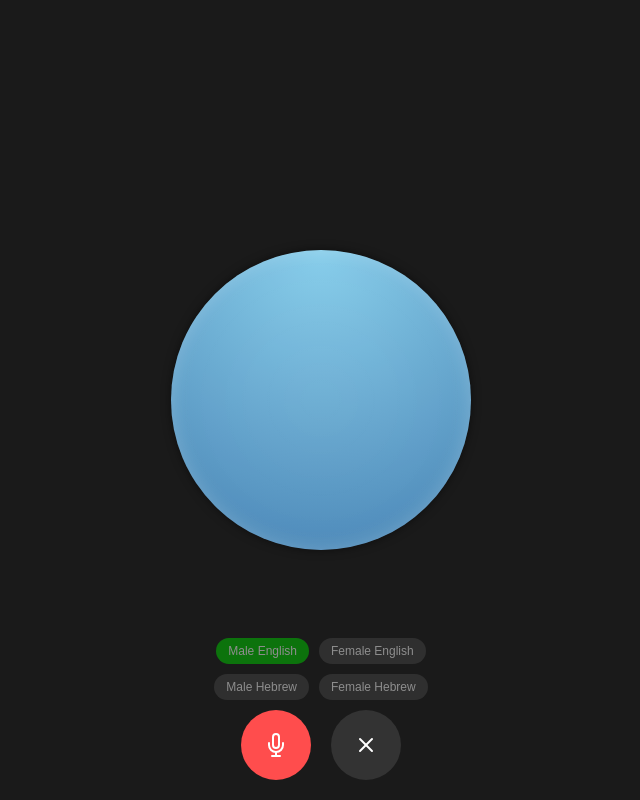
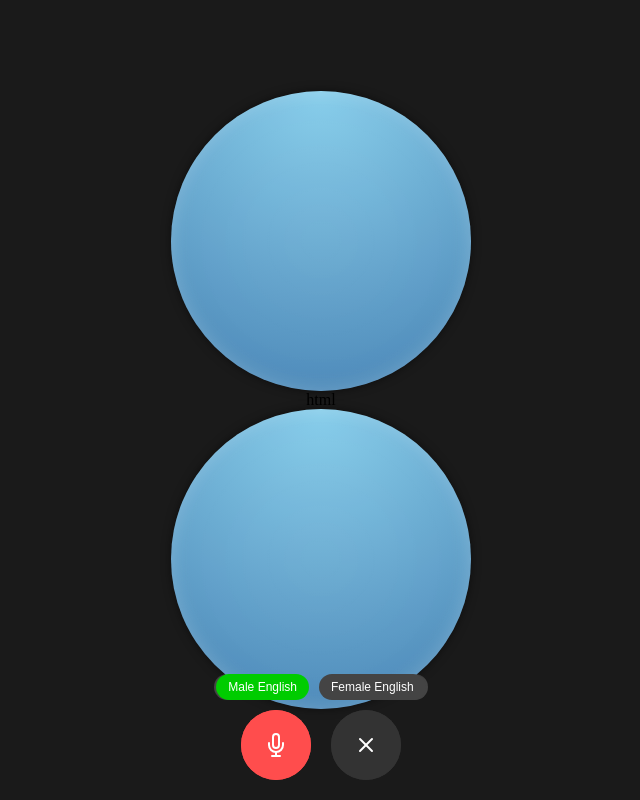
Before and after one commit to DreamRenderAI/bixx-call, a website: page public/index.html in a window 1280 px wide. Shown: the whole page, without its empty margins (319-959 px from the left). Drawn offline with Linux system fonts and the light colour scheme.

Commit message:
Update index.html

```diff
--- a/public/index.html
+++ b/public/index.html
@@ -153,73 +153,209 @@
     </button>
   </div>
 
+html
+<!DOCTYPE html>
+<html lang="en">
+<head>
+  <meta charset="UTF-8" />
+  <meta name="viewport" content="width=device-width, initial-scale=1" />
+  <title>Bixx AI Voice Chat</title>
+  <script src="https://code.responsivevoice.org/responsivevoice.js?key=unaTPkHE"></script>
+  <style>
+    body {
+      background: #1a1a1a;
+      margin: 0;
+      height: 100vh;
+      display: flex;
+      flex-direction: column;
+      align-items: center;
+      justify-content: center;
+      overflow: hidden;
+    }
+    .circle-container {
+      width: 300px;
+      height: 300px;
+      border-radius: 50%;
+      background: radial-gradient(circle at top, #87ceeb, #4682b4);
+      box-shadow: inset 0 0 20px rgba(255, 255, 255, 0.2), 0 0 10px rgba(0, 0, 0, 0.5);
+      display: flex;
+      align-items: center;
+      justify-content: center;
+      position: relative;
+      overflow: hidden;
+    }
+    .animated-circle {
+      width: 100%;
+      height: 100%;
+      border-radius: 50%;
+      position: absolute;
+      background: radial-gradient(circle at center, rgba(255, 255, 255, 0.1), transparent);
+      border: 3px solid #87ceeb;
+      animation: pulse 1.5s ease-in-out infinite, scaleTalk 2s ease-in-out infinite;
+      opacity: 0;
+      transform-origin: center;
+    }
+    .animated-circle.active {
+      opacity: 1;
+    }
+    @keyframes pulse {
+      0% {
+        transform: scale(0.5);
+        opacity: 0.8;
+      }
+      50% {
+        transform: scale(1);
+        opacity: 0.3;
+      }
+      100% {
+        transform: scale(1.5);
+        opacity: 0;
+      }
+    }
+    @keyframes scaleTalk {
+      0%, 100% {
+        transform: scale(1);
+      }
+      50% {
+        transform: scale(1.02);
+      }
+    }
+    .voice-selector {
+      position: absolute;
+      bottom: 100px;
+      display: flex;
+      gap: 10px;
+      flex-wrap: wrap;
+      justify-content: center;
+      max-width: 300px;
+    }
+    .voice-button {
+      background: #444;
+      border: none;
+      border-radius: 20px;
+      padding: 6px 12px;
+      color: #fff;
+      font-size: 12px;
+      cursor: pointer;
+      transition: background 0.3s ease;
+    }
+    .voice-button:hover {
+      background: #666;
+    }
+    .voice-button.active {
+      background: #00cc00;
+    }
+    .controls {
+      position: absolute;
+      bottom: 20px;
+      display: flex;
+      gap: 20px;
+    }
+    .mic-button, .close-button {
+      background: #333;
+      border: none;
+      border-radius: 50%;
+      width: 70px;
+      height: 70px;
+      font-size: 30px;
+      color: #fff;
+      cursor: pointer;
+      display: flex;
+      align-items: center;
+      justify-content: center;
+      transition: background 0.3s ease;
+    }
+    .mic-button:hover, .close-button:hover {
+      background: #555;
+    }
+    .mic-button.muted {
+      background: #ff4d4d;
+    }
+    .mic-button.muted:hover {
+      background: #e63939;
+    }
+    .mic-button:not(.muted) {
+      background: #00cc00;
+    }
+    .mic-button:not(.muted):hover {
+      background: #00b300;
+    }
+  </style>
+</head>
+<body>
+  <div class="circle-container">
+    <div class="animated-circle" id="animatedCircle"></div>
+  </div>
+  <div class="voice-selector">
+    <button class="voice-button active" id="maleEnglish">Male English</button>
+    <button class="voice-button" id="femaleEnglish">Female English</button>
+  </div>
+  <div class="controls">
+    <button class="mic-button muted" id="micButton" title="Toggle microphone">
+      <svg width="24" height="24" viewBox="0 0 24 24" fill="none" stroke="currentColor" stroke-width="2" stroke-linecap="round" stroke-linejoin="round">
+        <path d="M12 1a3 3 0 0 0-3 3v8a3 3 0 0 0 6 0V4a3 3 0 0 0-3-3z"/>
+        <path d="M19 10v2a7 7 0 0 1-14 0v-2"/>
+        <line x1="12" y1="19" x2="12" y2="23"/>
+        <line x1="8" y1="23" x2="16" y2="23"/>
+      </svg>
+    </button>
+    <button class="close-button" id="closeButton" title="Close">
+      <svg width="24" height="24" viewBox="0 0 24 24" fill="none" stroke="currentColor" stroke-width="2" stroke-linecap="round" stroke-linejoin="round">
+        <line x1="18" y1="6" x2="6" y2="18"/>
+        <line x1="6" y1="6" x2="18" y2="18"/>
+      </svg>
+    </button>
+  </div>
+
   <script>
     const ws = new WebSocket(`wss://${location.host}`);
     let isMicOn = false;
     let recognition = null;
     let responseText = '';
     let isSpeaking = false;
-  let selectedVoice = 'US English Male'; // Default voice for ResponsiveVoice
+    let selectedVoice = 'US English Male'; // Default voice
 
     const micButton = document.getElementById('micButton');
     const animatedCircle = document.getElementById('animatedCircle');
     const closeButton = document.getElementById('closeButton');
     const maleEnglishButton = document.getElementById('maleEnglish');
     const femaleEnglishButton = document.getElementById('femaleEnglish');
-  const maleHebrewButton = document.getElementById('maleHebrew');
-  const femaleHebrewButton = document.getElementById('femaleHebrew');
 
     function loadVoices() {
-    // ResponsiveVoice loads voices automatically, no need to fetch them
-    if (typeof responsiveVoice !== 'undefined' && responsiveVoice.isVoiceSupported()) {
-      selectVoices();
-    } else {
-      console.error('ResponsiveVoice not loaded or not supported');
-      // Disable all voice buttons if ResponsiveVoice fails
-      [maleEnglishButton, femaleEnglishButton, maleHebrewButton, femaleHebrewButton].forEach(btn => {
+      // Wait for ResponsiveVoice to load
+      if (typeof responsiveVoice === 'undefined') {
+        console.error('ResponsiveVoice not loaded');
+        // Disable voice buttons if ResponsiveVoice fails to load
+        [maleEnglishButton, femaleEnglishButton].forEach(btn => {
           btn.disabled = true;
           btn.style.opacity = '0.5';
         });
+        return;
       }
+      // ResponsiveVoice is ready, proceed with voice selection
+      selectVoices();
     }
 
     function selectVoices() {
       // Map buttons to ResponsiveVoice voice names
       const voiceMap = {
         maleEnglish: 'US English Male',
-      femaleEnglish: 'US English Female',
-      maleHebrew: 'Hebrew Male',
-      femaleHebrew: 'Hebrew Female'
+        femaleEnglish: 'US English Female'
       };
 
       // Add event listeners for voice selection buttons
       maleEnglishButton.addEventListener('click', () => {
         selectedVoice = voiceMap.maleEnglish;
         setActiveVoiceButton(maleEnglishButton);
-      recognition.lang = 'en-US'; // Update speech recognition language
       });
 
       femaleEnglishButton.addEventListener('click', () => {
         selectedVoice = voiceMap.femaleEnglish;
         setActiveVoiceButton(femaleEnglishButton);
-      recognition.lang = 'en-US'; // Update speech recognition language
-    });
-
-    maleHebrewButton.addEventListener('click', () => {
-      selectedVoice = voiceMap.maleHebrew;
-      setActiveVoiceButton(maleHebrewButton);
-      recognition.lang = 'he-IL'; // Update speech recognition language
-    });
-
-    femaleHebrewButton.addEventListener('click', () => {
-      selectedVoice = voiceMap.femaleHebrew;
-      setActiveVoiceButton(femaleHebrewButton);
-      recognition.lang = 'he-IL'; // Update speech recognition language
       });
 
       // Set initial active button (default to Male English)
       setActiveVoiceButton(maleEnglishButton);
-    recognition.lang = 'en-US'; // Default speech recognition language
     }
 
     function setActiveVoiceButton(button) {
@@ -260,7 +396,7 @@
 
       if (!isMicOn) {
         recognition = new SpeechRecognition();
-      recognition.lang = selectedVoice.includes('Hebrew') ? 'he-IL' : 'en-US';
+        recognition.lang = 'en-US'; // Always English for male/female English voices
         recognition.interimResults = false;
         recognition.maxAlternatives = 1;
 
@@ -296,8 +432,8 @@
     }
 
     function speakResponse(text) {
-    if (!text || !responsiveVoice.isVoiceSupported()) {
-      console.error('No text to speak or ResponsiveVoice not supported');
+      if (!text || typeof responsiveVoice === 'undefined') {
+        console.error('No text to speak or ResponsiveVoice not loaded');
         return;
       }
 
@@ -324,11 +460,16 @@
 
     micButton.addEventListener('click', toggleMic);
     closeButton.addEventListener('click', () => {
+      if (typeof responsiveVoice !== 'undefined') {
         responsiveVoice.cancel();
+      }
       window.close();
     });
 
-  loadVoices();
+    // Delay loadVoices to ensure ResponsiveVoice script is loaded
+    window.addEventListener('load', () => {
+      setTimeout(loadVoices, 1000); // Delay to allow ResponsiveVoice to initialize
+    });
   </script>
 </body>
 </html>
```
Lines whose indentation alone changed are shown as unchanged.
